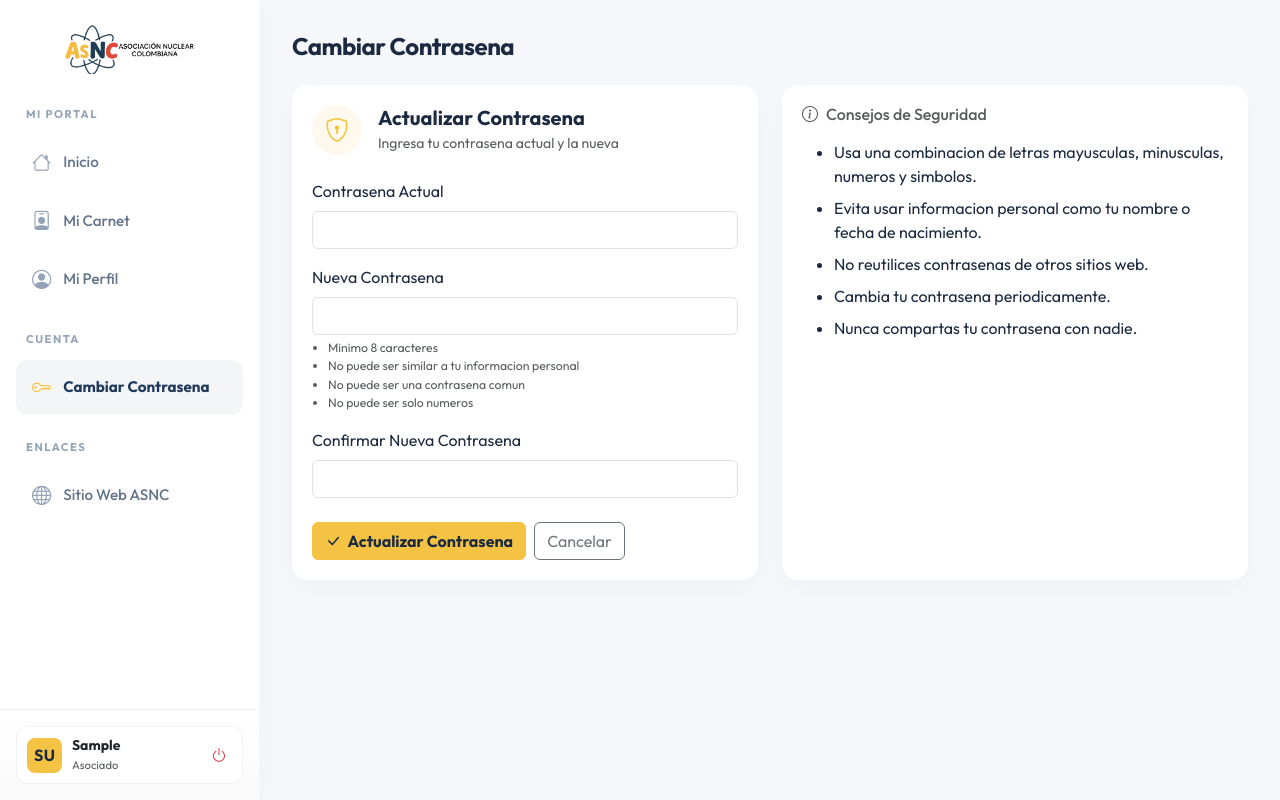
After one commit to Santiago-caicedo/ASNC_WEB, a Django app: page /mi-portal/cambiar-contrasena/ in a window 1280 px wide. The commit adds this page. Run offline with Django 5.2, Linux system fonts and the light colour scheme; the visitor is signed in with stand-in values (Sample User, id 1); some libraries are stand-ins or nearby versions.

Commit message:
ajuste en perfilde usuario: cambio de contraseña y años de memebresía

```diff
--- a/members/templates/members/base_members.html
+++ b/members/templates/members/base_members.html
@@ -344,6 +344,12 @@
                 <i class="bi bi-person-circle"></i> Mi Perfil
             </a>
 
+            <div class="menu-label">Cuenta</div>
+
+            <a href="{% url 'members:password_change' %}" class="nav-link {% if 'contrasena' in request.path %}active{% endif %}">
+                <i class="bi bi-key"></i> Cambiar Contrasena
+            </a>
+
             <div class="menu-label">Enlaces</div>
 
             <a href="/" class="nav-link" target="_blank">
--- /dev/null
+++ b/members/templates/members/password_change.html
@@ -0,0 +1,97 @@
+{% extends 'members/base_members.html' %}
+{% load crispy_forms_tags %}
+
+{% block content %}
+<h1 class="page-title">Cambiar Contrasena</h1>
+
+<div class="row">
+    <div class="col-lg-6">
+        <div class="kpi-card">
+            <div class="d-flex align-items-center mb-4">
+                <div class="rounded-circle d-flex align-items-center justify-content-center me-3"
+                     style="width: 50px; height: 50px; background-color: rgba(244, 195, 67, 0.1);">
+                    <i class="bi bi-shield-lock fs-4" style="color: #f4c343;"></i>
+                </div>
+                <div>
+                    <h5 class="mb-0 fw-bold">Actualizar Contrasena</h5>
+                    <small class="text-muted">Ingresa tu contrasena actual y la nueva</small>
+                </div>
+            </div>
+
+            <form method="post">
+                {% csrf_token %}
+
+                <div class="mb-3">
+                    <label for="id_old_password" class="form-label">Contrasena Actual</label>
+                    <input type="password" name="old_password" id="id_old_password"
+                           class="form-control {% if form.old_password.errors %}is-invalid{% endif %}"
+                           required autocomplete="current-password">
+                    {% if form.old_password.errors %}
+                        <div class="invalid-feedback">{{ form.old_password.errors.0 }}</div>
+                    {% endif %}
+                </div>
+
+                <div class="mb-3">
+                    <label for="id_new_password1" class="form-label">Nueva Contrasena</label>
+                    <input type="password" name="new_password1" id="id_new_password1"
+                           class="form-control {% if form.new_password1.errors %}is-invalid{% endif %}"
+                           required autocomplete="new-password">
+                    {% if form.new_password1.errors %}
+                        <div class="invalid-feedback">{{ form.new_password1.errors.0 }}</div>
+                    {% endif %}
+                    <div class="form-text">
+                        <small>
+                            <ul class="mb-0 ps-3">
+                                <li>Minimo 8 caracteres</li>
+                                <li>No puede ser similar a tu informacion personal</li>
+                                <li>No puede ser una contrasena comun</li>
+                                <li>No puede ser solo numeros</li>
+                            </ul>
+                        </small>
+                    </div>
+                </div>
+
+                <div class="mb-4">
+                    <label for="id_new_password2" class="form-label">Confirmar Nueva Contrasena</label>
+                    <input type="password" name="new_password2" id="id_new_password2"
+                           class="form-control {% if form.new_password2.errors %}is-invalid{% endif %}"
+                           required autocomplete="new-password">
+                    {% if form.new_password2.errors %}
+                        <div class="invalid-feedback">{{ form.new_password2.errors.0 }}</div>
+                    {% endif %}
+                </div>
+
+                {% if form.non_field_errors %}
+                <div class="alert alert-danger">
+                    {% for error in form.non_field_errors %}
+                        {{ error }}
+                    {% endfor %}
+                </div>
+                {% endif %}
+
+                <div class="d-flex gap-2">
+                    <button type="submit" class="btn btn-asnc-gold">
+                        <i class="bi bi-check-lg me-1"></i> Actualizar Contrasena
+                    </button>
+                    <a href="{% url 'members:profile' %}" class="btn btn-outline-secondary">
+                        Cancelar
+                    </a>
+                </div>
+            </form>
+        </div>
+    </div>
+
+    <div class="col-lg-6">
+        <div class="kpi-card">
+            <h6 class="text-muted mb-3"><i class="bi bi-info-circle me-2"></i>Consejos de Seguridad</h6>
+            <ul class="mb-0">
+                <li class="mb-2">Usa una combinacion de letras mayusculas, minusculas, numeros y simbolos.</li>
+                <li class="mb-2">Evita usar informacion personal como tu nombre o fecha de nacimiento.</li>
+                <li class="mb-2">No reutilices contrasenas de otros sitios web.</li>
+                <li class="mb-2">Cambia tu contrasena periodicamente.</li>
+                <li>Nunca compartas tu contrasena con nadie.</li>
+            </ul>
+        </div>
+    </div>
+</div>
+{% endblock %}
--- a/members/urls.py
+++ b/members/urls.py
@@ -6,6 +6,8 @@ from .views import (
     MemberCardView,
     MemberCardDownloadView,
     MemberProfileView,
+    MemberPasswordChangeView,
+    MemberPasswordChangeDoneView,
 )
 
 app_name = 'members'
@@ -20,4 +22,8 @@ urlpatterns = [
     path('mi-portal/carnet/', MemberCardView.as_view(), name='card'),
     path('mi-portal/carnet/descargar/', MemberCardDownloadView.as_view(), name='card_download'),
     path('mi-portal/perfil/', MemberProfileView.as_view(), name='profile'),
+
+    # Password Change
+    path('mi-portal/cambiar-contrasena/', MemberPasswordChangeView.as_view(), name='password_change'),
+    path('mi-portal/contrasena-actualizada/', MemberPasswordChangeDoneView.as_view(), name='password_change_done'),
 ]
--- a/members/views.py
+++ b/members/views.py
@@ -1,12 +1,51 @@
 from django.shortcuts import render, redirect
 from django.contrib.auth.mixins import LoginRequiredMixin
-from django.contrib.auth.views import LoginView
+from django.contrib.auth.views import LoginView, PasswordChangeView
 from django.views.generic import TemplateView, View
 from django.http import HttpResponse
 from django.contrib import messages
+from django.urls import reverse_lazy
+from django.utils import timezone
+from dateutil.relativedelta import relativedelta
 
 from carnets.models import MemberCard
 from carnets.utils import generate_card_pdf
+
+
+def get_membership_duration(user):
+    """
+    Calculate the membership duration for a user.
+    Returns a dict with years, months, and a formatted string.
+    """
+    # Try to get the card issue date first, fallback to user registration
+    try:
+        card = MemberCard.objects.get(user=user)
+        start_date = card.issue_date
+    except MemberCard.DoesNotExist:
+        start_date = user.date_joined.date()
+
+    today = timezone.now().date()
+    delta = relativedelta(today, start_date)
+
+    return {
+        'years': delta.years,
+        'months': delta.months,
+        'days': delta.days,
+        'start_date': start_date,
+        'formatted': format_duration(delta.years, delta.months),
+    }
+
+
+def format_duration(years, months):
+    """Format the duration as a readable string in Spanish."""
+    parts = []
+    if years > 0:
+        parts.append(f"{years} {'año' if years == 1 else 'años'}")
+    if months > 0:
+        parts.append(f"{months} {'mes' if months == 1 else 'meses'}")
+    if not parts:
+        return "Menos de un mes"
+    return ', '.join(parts)
 
 
 class MemberLoginView(LoginView):
@@ -42,6 +81,8 @@ class MemberDashboardView(LoginRequiredMixin, TemplateView):
             context['card'] = MemberCard.objects.get(user=self.request.user)
         except MemberCard.DoesNotExist:
             context['card'] = None
+        # Add membership duration
+        context['membership'] = get_membership_duration(self.request.user)
         return context
 
 
@@ -91,4 +132,22 @@ class MemberProfileView(LoginRequiredMixin, TemplateView):
     def get_context_data(self, **kwargs):
         context = super().get_context_data(**kwargs)
         context['user'] = self.request.user
+        context['membership'] = get_membership_duration(self.request.user)
         return context
+
+
+class MemberPasswordChangeView(LoginRequiredMixin, PasswordChangeView):
+    """View for members to change their password."""
+    template_name = 'members/password_change.html'
+    success_url = reverse_lazy('members:password_change_done')
+    login_url = '/acceso/'
+
+    def form_valid(self, form):
+        messages.success(self.request, 'Tu contraseña ha sido actualizada exitosamente.')
+        return super().form_valid(form)
+
+
+class MemberPasswordChangeDoneView(LoginRequiredMixin, TemplateView):
+    """View shown after successful password change."""
+    template_name = 'members/password_change_done.html'
+    login_url = '/acceso/'
```
Also changed, not shown: CLAUDE.md (+14 -4 lines), members/templates/members/dashboard.html (+62 -0 lines), members/templates/members/password_change_done.html (added, +29 -0 lines), members/templates/members/profile.html (+21 -2 lines).
